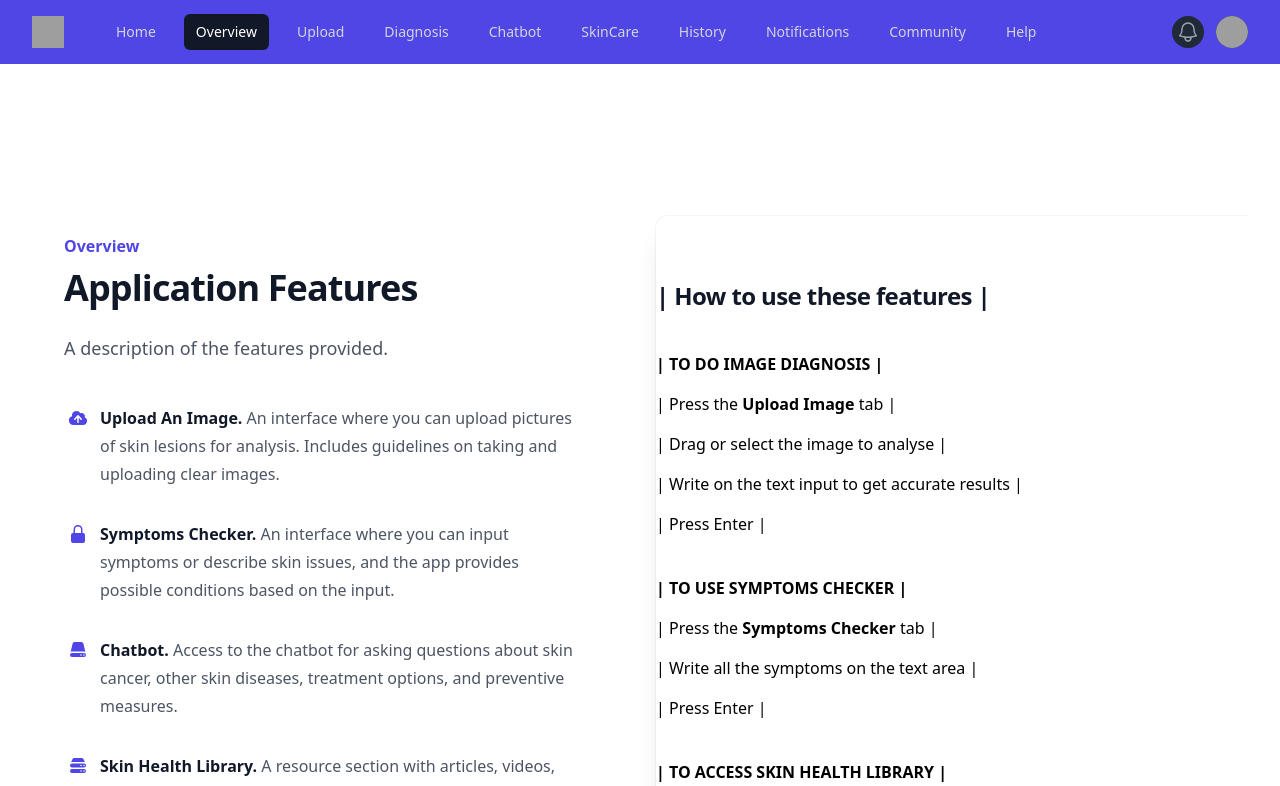
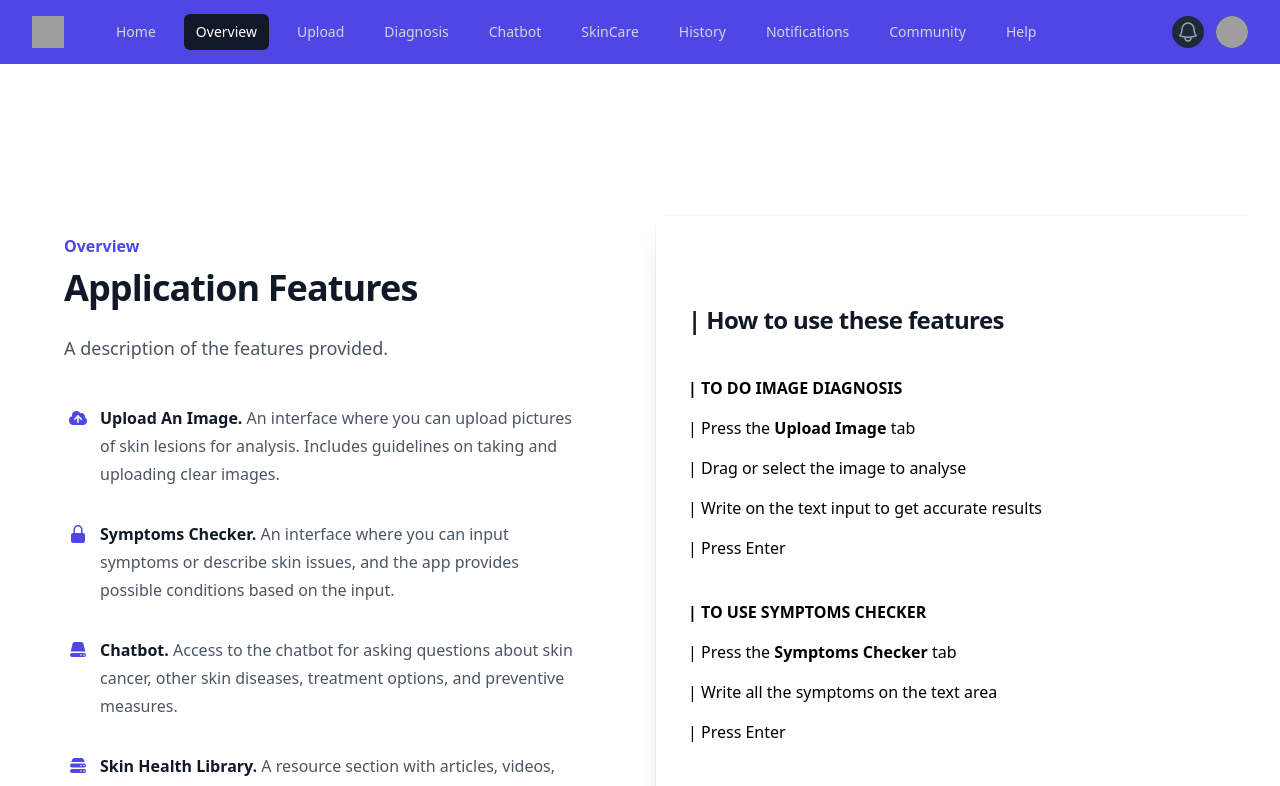
Before and after one commit to kabukuanesu/gemini_api, a Next.js app: page /overview in a window 1280 px wide. Shown: the top 786 px of the page. Built offline with nearby package versions, Linux system fonts and the light colour scheme; grey boxes are pictures that could not be loaded.

Commit message:
overview done

```diff
--- a/src/app/overview/page.tsx
+++ b/src/app/overview/page.tsx
@@ -283,46 +283,48 @@ export default function Overview() {
                         />*/}
 
                   <div className="w-[48rem] max-w-none rounded-xl shadow-xl ring-1 ring-gray-400/10 sm:w-[57rem] md:-ml-4 lg:-ml-0">
+                    <div className="mx-auto max-w-7xl px-4 py-6 sm:px-6 lg:px-8 bg-white">
                       <h2 className="mt-16 text-2xl font-bold tracking-tight text-gray-900">
-                      | How to use these features |
+                        | How to use these features
                       </h2>
                       <br />
                       <p className="mt-4 text-black">
-                      <b>| TO DO IMAGE DIAGNOSIS |</b>
+                        <b>| TO DO IMAGE DIAGNOSIS</b>
                       </p>
                       <p className="mt-4 text-black">
-                      | Press the <b>Upload Image </b> tab |
+                        | Press the <b>Upload Image </b> tab
                       </p>
                       <p className="mt-4 text-black">
-                      | Drag or select the image to analyse |
+                        | Drag or select the image to analyse
                       </p>
                       <p className="mt-4 text-black">
-                      | Write on the text input to get accurate results |
+                        | Write on the text input to get accurate results
                       </p>
-                    <p className="mt-4 text-black">| Press Enter |</p>
+                      <p className="mt-4 text-black">| Press Enter</p>
                       <br />
                       <p className="mt-4 text-black">
-                      <b>| TO USE SYMPTOMS CHECKER |</b>
+                        <b>| TO USE SYMPTOMS CHECKER</b>
                       </p>
                       <p className="mt-4 text-black">
-                      | Press the <b>Symptoms Checker</b> tab |
+                        | Press the <b>Symptoms Checker</b> tab
                       </p>
                       <p className="mt-4 text-black">
-                      | Write all the symptoms on the text area |
+                        | Write all the symptoms on the text area
                       </p>
-                    <p className="mt-4 text-black">| Press Enter |</p>
+                      <p className="mt-4 text-black">| Press Enter</p>
                       <br />
                       <p className="mt-4 text-black">
-                      <b>| TO ACCESS SKIN HEALTH LIBRARY |</b>
+                        <b>| TO ACCESS SKIN HEALTH LIBRARY</b>
                       </p>
                       <p className="mt-4 text-black">
-                      | Press the <b>Skin Health Library</b> tab |
+                        | Press the <b>Skin Health Library</b> tab
                       </p>
                       <p className="mt-4 text-black">
-                      | Select the resource of your choice |
+                        | Select the resource of your choice
                       </p>
-                    <p className="mt-4 text-black">| Press Enter |</p>
+                      <p className="mt-4 text-black">| Press Enter</p>
                       <br />
+                    </div>
                   </div>
                 </div>
               </div>
```
Lines whose indentation alone changed are shown as unchanged.
